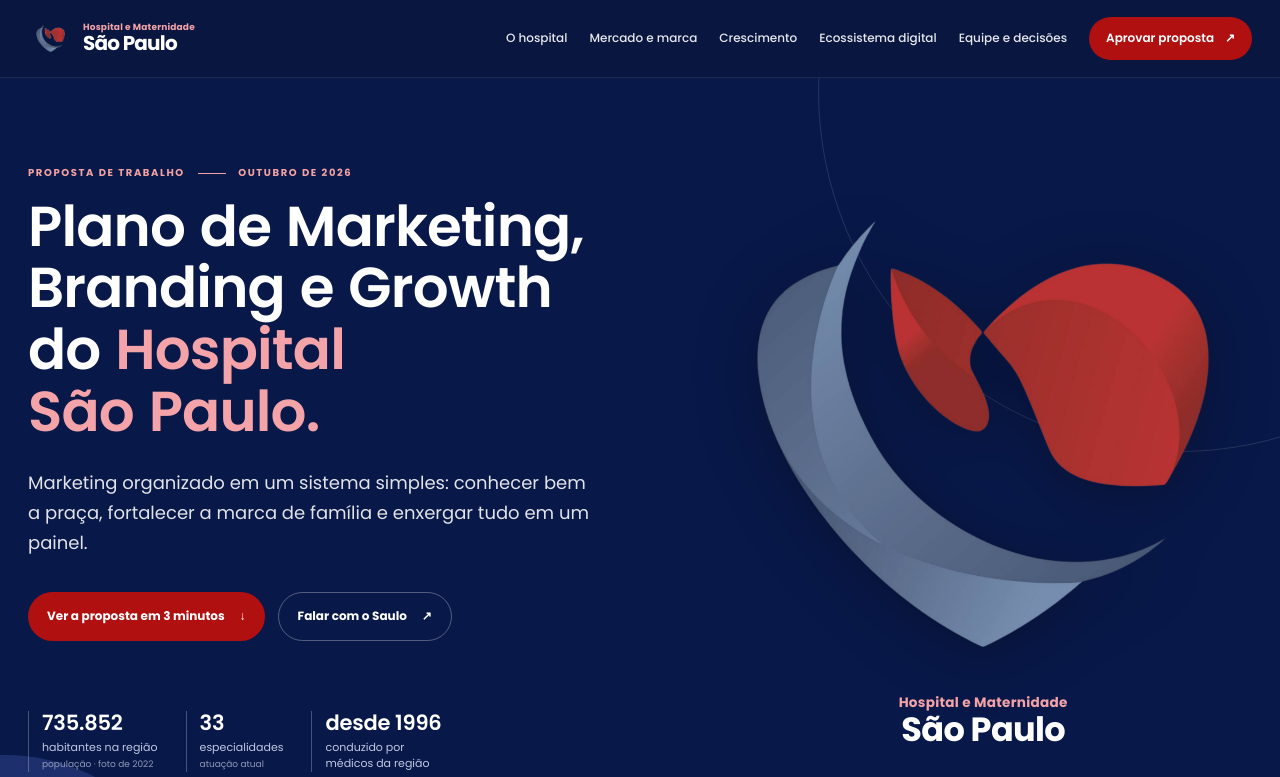
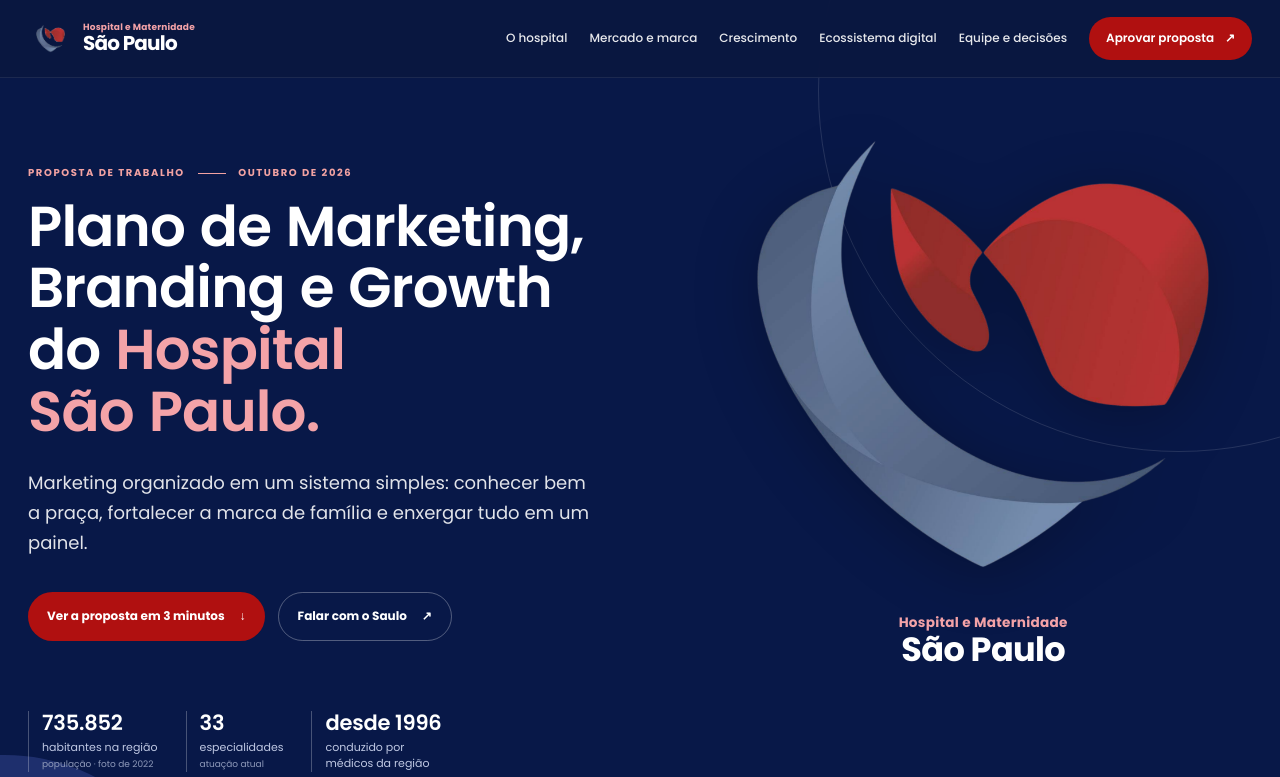
Before and after one commit to emanaproducoes-cmyk/hospitalsaopaulo, a Next.js app: page / in a window 1280 px wide. Shown: the top 777 px of the page. Built offline with nearby package versions, Linux system fonts and the light colour scheme.

Commit message:
Update hero-soft.css

```diff
--- a/app/hero-soft.css
+++ b/app/hero-soft.css
@@ -161,3 +161,10 @@
   margin-top: 0;
   padding-top: 0;
 }
+
+/* Sobe logo + nome para alinhar com título, texto e botões (só no computador) */
+@media (min-width: 761px) {
+  main .hero .hero-side {
+    transform: translateY(-80px);
+  }
+}
```
